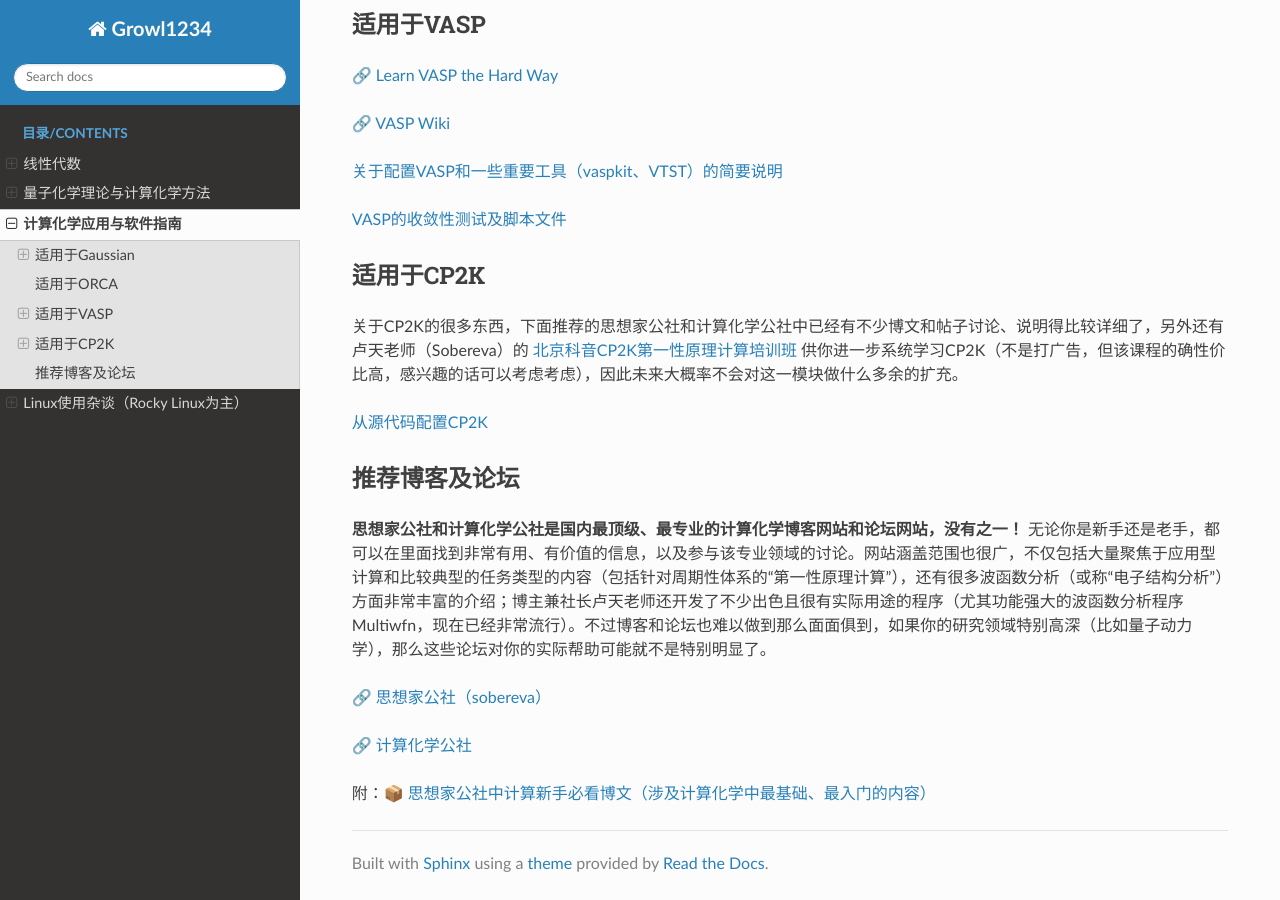
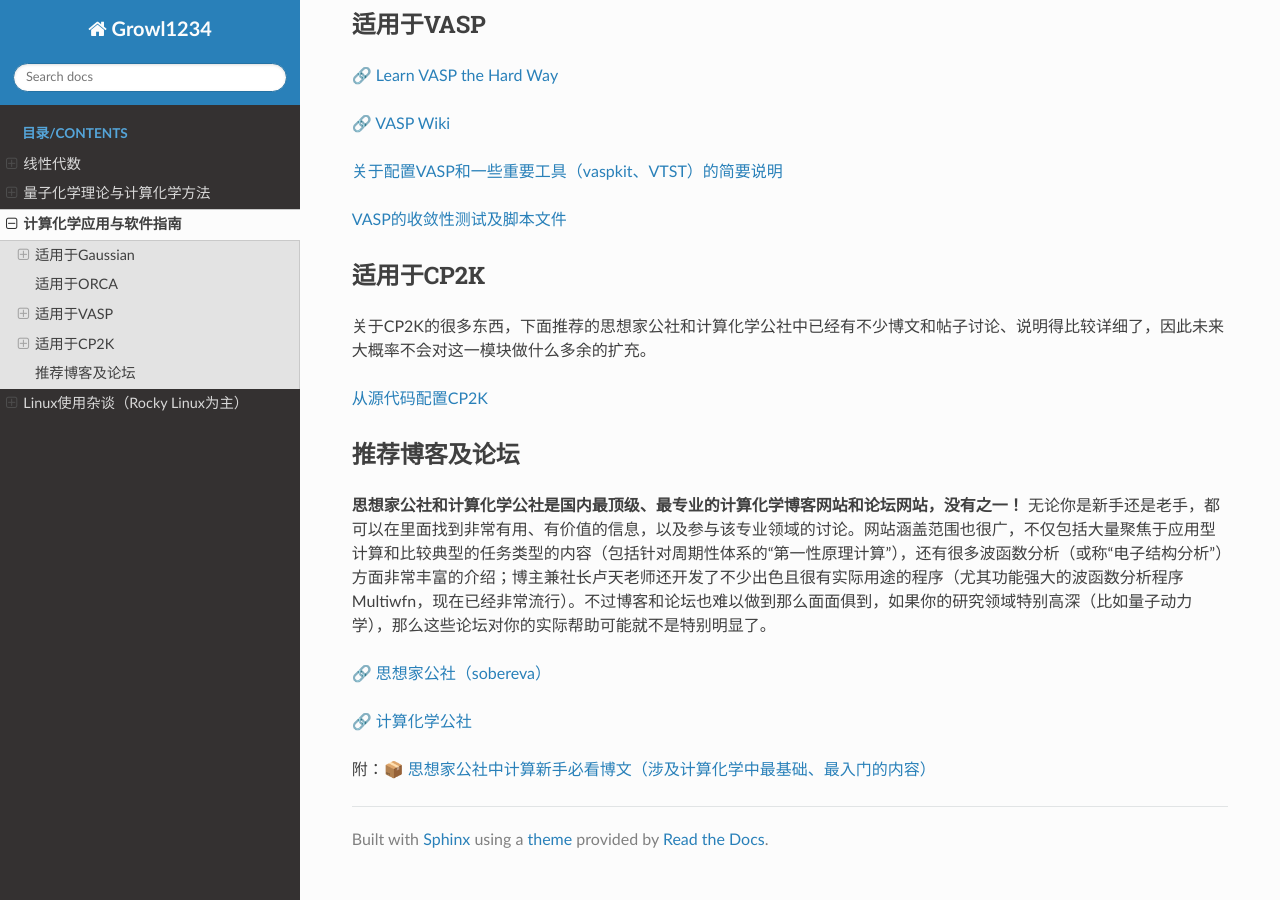
Before and after one commit to Growl1234/RTDProject, a Sphinx documentation site: the page built from source/applications/index.rst, in a window 1280 px wide and 900 px high, scrolled down 641 px. Built offline with Sphinx 7.4.7 and the Read the Docs theme 3.1.0, drawn with Linux system fonts in a browser that asks for light colours.

Commit message:
Update index.rst

```diff
--- a/source/applications/index.rst
+++ b/source/applications/index.rst
@@ -49,7 +49,7 @@
 适用于CP2K
 ~~~~~~~~~~~~~~~~~~~~~~~~~~~~~~~~~~~~~~~~~
 
-关于CP2K的很多东西，下面推荐的思想家公社和计算化学公社中已经有不少博文和帖子讨论、说明得比较详细了，另外还有卢天老师（Sobereva）的 `北京科音CP2K第一性原理计算培训班 <http://www.keinsci.com/KFP>`_ 供你进一步系统学习CP2K（不是打广告，但该课程的确性价比高，感兴趣的话可以考虑考虑），因此未来大概率不会对这一模块做什么多余的扩充。
+关于CP2K的很多东西，下面推荐的思想家公社和计算化学公社中已经有不少博文和帖子讨论、说明得比较详细了，因此未来大概率不会对这一模块做什么多余的扩充。
 
 `从源代码配置CP2K <./CP2K/installation.html>`_
 
```
